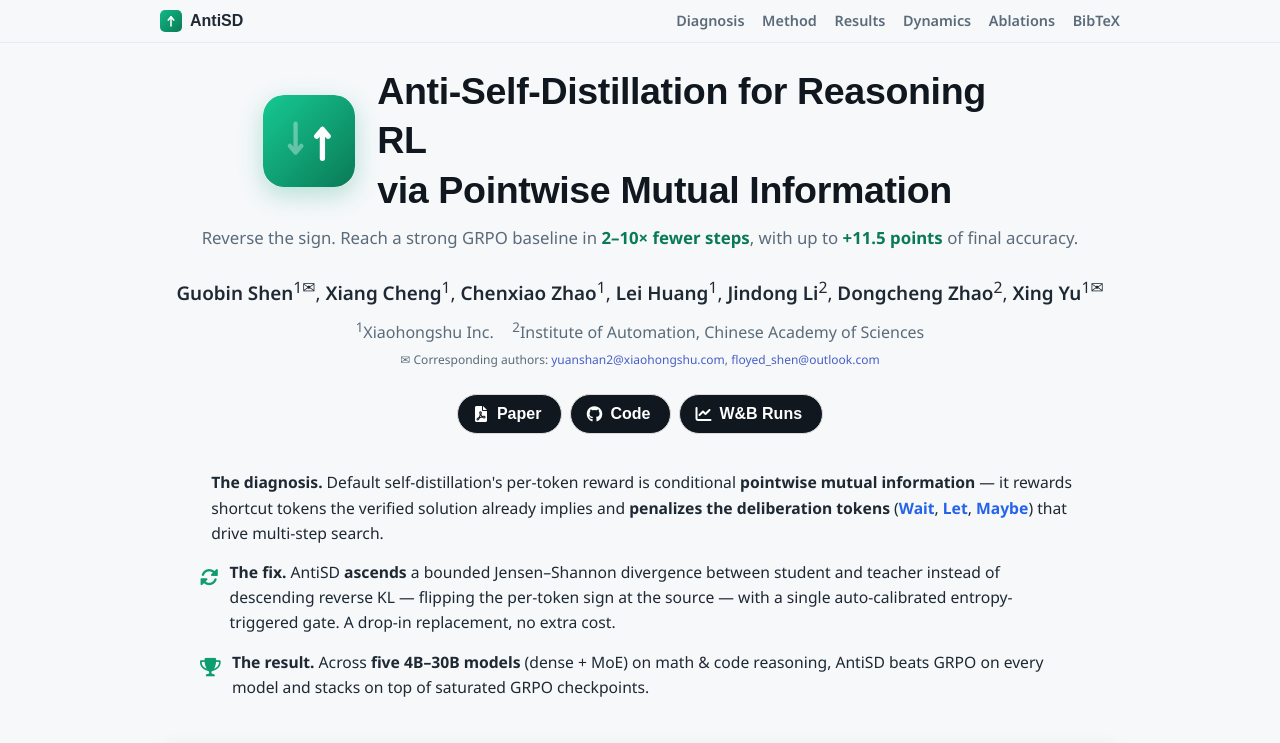
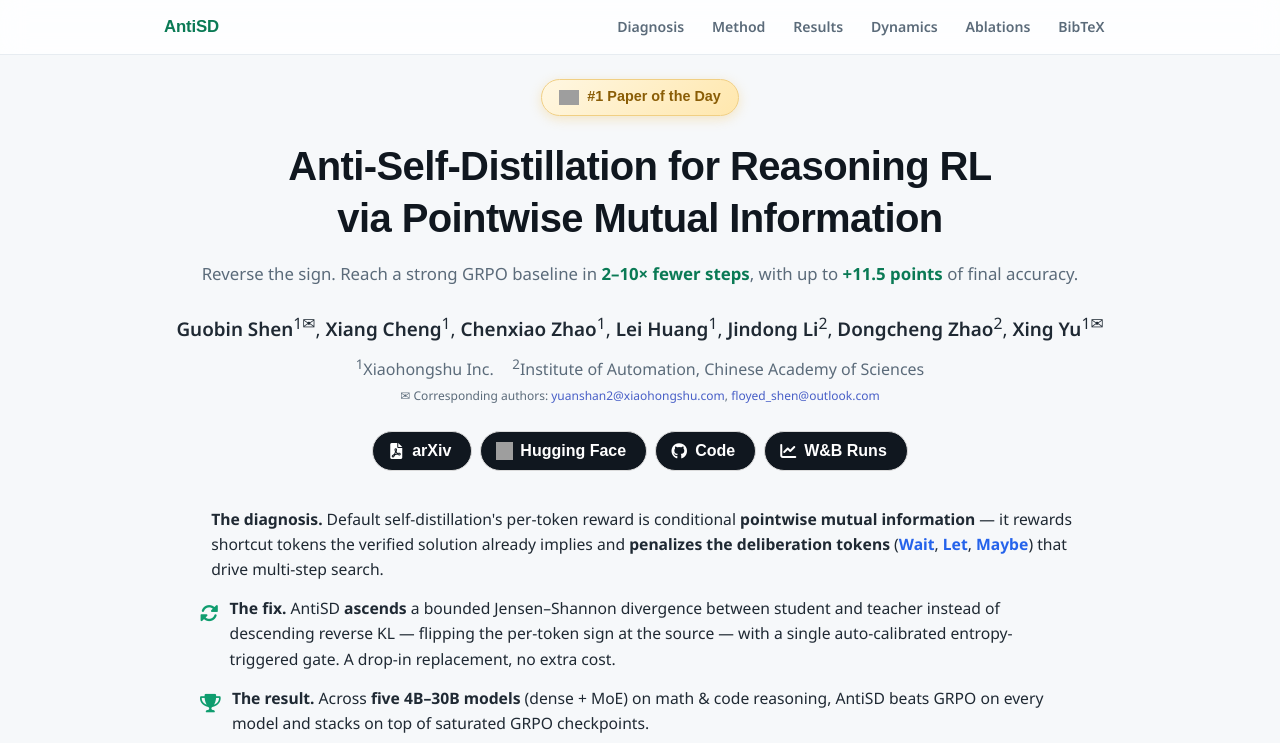
Before and after one commit to Anti-SD/Anti-SD.github.io, a plain HTML site: page index.html in a window 1280 px wide. Shown: the top 743 px of the page. Drawn offline with nearby package versions, Linux system fonts and the light colour scheme; grey boxes are pictures that could not be loaded; some icons are missing; a web font is replaced by a local one.

Commit message:
Refine hero and nav; arXiv + HF links
- Remove hero logo; center title
- Cleaner sticky nav (pill hover, green wordmark, no logo)
- Add '#1 Paper of the Day' HF award badge + Hugging Face button/links
- Switch paper link alphaxiv -> arxiv.org/abs/2605.11609
- Results table re-verified against paper (130 numbers, exact match)

Co-Authored-By: Claude Opus 4.8 (1M context) <noreply@anthropic.com>

```diff
--- a/index.html
+++ b/index.html
@@ -46,17 +46,18 @@
     /* ---- nav ---- */
     .topnav {
       position: sticky; top: 0; z-index: 30;
-      background: rgba(246,248,250,0.86); backdrop-filter: saturate(180%) blur(10px);
+      background: rgba(255,255,255,0.82); backdrop-filter: saturate(180%) blur(12px);
       border-bottom: 1px solid var(--line);
     }
-    .topnav .inner { max-width: 1000px; margin: 0 auto; display: flex; align-items: center; gap: 1rem; padding: 0.55rem 1.25rem; }
-    .topnav .brand { font-family: 'Google Sans', sans-serif; font-weight: 700; color: var(--ink); display: flex; align-items: center; gap: 0.5rem; }
-    .topnav .links { margin-left: auto; display: flex; gap: 1.1rem; flex-wrap: wrap; }
-    .topnav .links a { color: var(--muted); font-weight: 600; font-size: 0.9rem; }
-    .topnav .links a:hover { color: var(--good-deep); }
+    .topnav .inner { max-width: 1000px; margin: 0 auto; display: flex; align-items: center; gap: 1rem; padding: 0.7rem 1.5rem; }
+    .topnav .brand { font-family: 'Google Sans', sans-serif; font-weight: 700; font-size: 1.05rem; letter-spacing: -0.01em; color: var(--good-deep); }
+    .topnav .links { margin-left: auto; display: flex; gap: 0.3rem; flex-wrap: wrap; }
+    .topnav .links a { color: var(--muted); font-weight: 600; font-size: 0.88rem; padding: 0.32rem 0.72rem; border-radius: 8px; transition: color 0.15s ease, background 0.15s ease; }
+    .topnav .links a:hover { color: var(--good-deep); background: var(--good-soft); }
     @media (max-width: 720px) {
       .topnav .inner { flex-wrap: wrap; }
-      .topnav .links { width: 100%; margin-left: 0; margin-top: 0.35rem; gap: 0.85rem; font-size: 0.8rem; justify-content: flex-start; }
+      .topnav .links { width: 100%; margin-left: 0; margin-top: 0.25rem; gap: 0.15rem; justify-content: flex-start; }
+      .topnav .links a { font-size: 0.8rem; padding: 0.25rem 0.55rem; }
       .title.is-1 { text-align: center; max-width: 100%; font-size: 1.85rem; }
       .title.is-1 br { display: none; }
     }
@@ -73,13 +74,17 @@
     .hero { background: var(--bg); }
     .title.is-1 {
       font-family: 'Google Sans', sans-serif; font-weight: 700;
-      font-size: 2.35rem; line-height: 1.32; margin-bottom: 1.1rem; color: #10171f; letter-spacing: -0.01em;
-      text-align: left; max-width: 640px; overflow-wrap: break-word;
+      font-size: 2.5rem; line-height: 1.3; margin: 0.4rem auto 1.1rem; color: #10171f; letter-spacing: -0.015em;
+      text-align: center; max-width: 880px; overflow-wrap: break-word;
     }
-    .badge-logo {
-      width: 92px; height: 92px; border-radius: 20px; flex-shrink: 0;
-      box-shadow: 0 8px 24px rgba(15,157,111,0.28);
+    .hf-award {
+      display: inline-flex; align-items: center; gap: 0.5rem;
+      background: linear-gradient(135deg, #fff7e2 0%, #ffe7ad 100%);
+      border: 1px solid #f1cf83; color: #8a5d06; font-family: 'Google Sans', sans-serif; font-weight: 700;
+      font-size: 0.9rem; padding: 0.42rem 1.05rem; border-radius: 999px; margin-bottom: 1.1rem;
+      box-shadow: 0 3px 12px rgba(241,207,131,0.45); transition: transform 0.15s ease, box-shadow 0.15s ease;
     }
+    .hf-award:hover { transform: translateY(-1px); box-shadow: 0 5px 16px rgba(241,207,131,0.6); color: #8a5d06; }
     .publication-authors { font-size: 1.18rem; margin: 1.4rem 0 0.4rem; font-family: 'Google Sans', 'Noto Sans', sans-serif; line-height: 1.9; }
     .author-block { white-space: nowrap; }
     .author-block a, .author-name { color: var(--ink); font-weight: 600; }
@@ -174,10 +179,7 @@
   <!-- ============ NAV ============ -->
   <nav class="topnav">
     <div class="inner">
-      <span class="brand">
-        <svg width="22" height="22" viewBox="0 0 48 48" aria-hidden="true"><defs><linearGradient id="ng" x1="0" y1="0" x2="1" y2="1"><stop offset="0" stop-color="#13b886"/><stop offset="1" stop-color="#0a7a55"/></linearGradient></defs><rect width="48" height="48" rx="11" fill="url(#ng)"/><path d="M24 35 V15 M24 15 l-6 7 M24 15 l6 7" stroke="#fff" stroke-width="3.4" stroke-linecap="round" stroke-linejoin="round" fill="none"/></svg>
-        AntiSD
-      </span>
+      <a href="#" class="brand">AntiSD</a>
       <div class="links">
         <a href="#diagnosis">Diagnosis</a>
         <a href="#method">Method</a>
@@ -194,23 +196,14 @@
     <div class="hero-body">
       <div class="container is-max-desktop has-text-centered">
 
-        <div style="display:flex; align-items:center; justify-content:center; gap:1.4rem; margin-bottom:0.4rem; flex-wrap:wrap;">
-          <svg class="badge-logo" viewBox="0 0 96 96" aria-label="AntiSD logo">
-            <defs>
-              <linearGradient id="lg" x1="0" y1="0" x2="1" y2="1">
-                <stop offset="0" stop-color="#16c993"/><stop offset="1" stop-color="#0a7a55"/>
-              </linearGradient>
-            </defs>
-            <rect width="96" height="96" rx="22" fill="url(#lg)"/>
-            <!-- faint descending arrow (the problem) -->
-            <path d="M34 30 V60 M34 60 l-6 -7 M34 60 l6 -7" stroke="rgba(255,255,255,0.35)" stroke-width="4.5" stroke-linecap="round" stroke-linejoin="round" fill="none"/>
-            <!-- bold ascending arrow (AntiSD) -->
-            <path d="M62 66 V36 M62 36 l-6 7 M62 36 l6 7" stroke="#fff" stroke-width="5.5" stroke-linecap="round" stroke-linejoin="round" fill="none"/>
-          </svg>
-          <h1 class="title is-1" style="margin-bottom:0;">
-            Anti-Self-Distillation for Reasoning RL <br>via Pointwise Mutual Information
-          </h1>
-        </div>
+        <a class="hf-award" href="https://huggingface.co/papers/2605.11609" target="_blank" rel="noopener">
+          <img src="https://huggingface.co/front/assets/huggingface_logo-noborder.svg" alt="Hugging Face" style="height:1.05em; width:auto;">
+          <span>#1 Paper of the Day</span>
+        </a>
+
+        <h1 class="title is-1">
+          Anti-Self-Distillation for Reasoning RL <br>via Pointwise Mutual Information
+        </h1>
 
         <p class="gsans" style="color:var(--muted); font-size:1.05rem; margin-top:0.6rem;">
           Reverse the sign. Reach a strong GRPO baseline in <b style="color:var(--good-deep)">2–10&times; fewer steps</b>,
@@ -241,8 +234,11 @@
         <!-- links -->
         <div class="publication-links">
           <div class="buttons is-centered">
-            <a href="https://www.alphaxiv.org/abs/2605.11609" class="button is-paper is-rounded">
-              <span class="icon"><i class="fas fa-file-pdf"></i></span><span>Paper</span>
+            <a href="https://arxiv.org/abs/2605.11609" class="button is-paper is-rounded">
+              <span class="icon"><i class="fas fa-file-pdf"></i></span><span>arXiv</span>
+            </a>
+            <a href="https://huggingface.co/papers/2605.11609" class="button is-paper is-rounded">
+              <span class="icon"><img src="https://huggingface.co/front/assets/huggingface_logo-noborder.svg" alt="HF" style="width:1.1em; height:1.1em;"></span><span>Hugging Face</span>
             </a>
             <a href="https://github.com/FloyedShen/AntiSD" class="button is-paper is-rounded">
               <span class="icon"><i class="fab fa-github"></i></span><span>Code</span>
@@ -497,7 +493,7 @@
              and Li, Jindong and Zhao, Dongcheng and Yu, Xing},
   journal = {arXiv preprint arXiv:2605.11609},
   year    = {2026},
-  url     = {https://www.alphaxiv.org/abs/2605.11609}
+  url     = {https://arxiv.org/abs/2605.11609}
 }</code></pre>
     </div>
   </section>
@@ -506,7 +502,8 @@
   <footer class="footer">
     <div class="content has-text-centered">
       <p style="margin-bottom:0.6rem;">
-        <a href="https://www.alphaxiv.org/abs/2605.11609">Paper</a> &nbsp;&middot;&nbsp;
+        <a href="https://arxiv.org/abs/2605.11609">arXiv</a> &nbsp;&middot;&nbsp;
+        <a href="https://huggingface.co/papers/2605.11609">Hugging Face</a> &nbsp;&middot;&nbsp;
         <a href="https://github.com/FloyedShen/AntiSD">Code</a> &nbsp;&middot;&nbsp;
         <a href="https://wandb.ai/brain-cog/AntiSD">W&amp;B Runs</a>
       </p>
```
